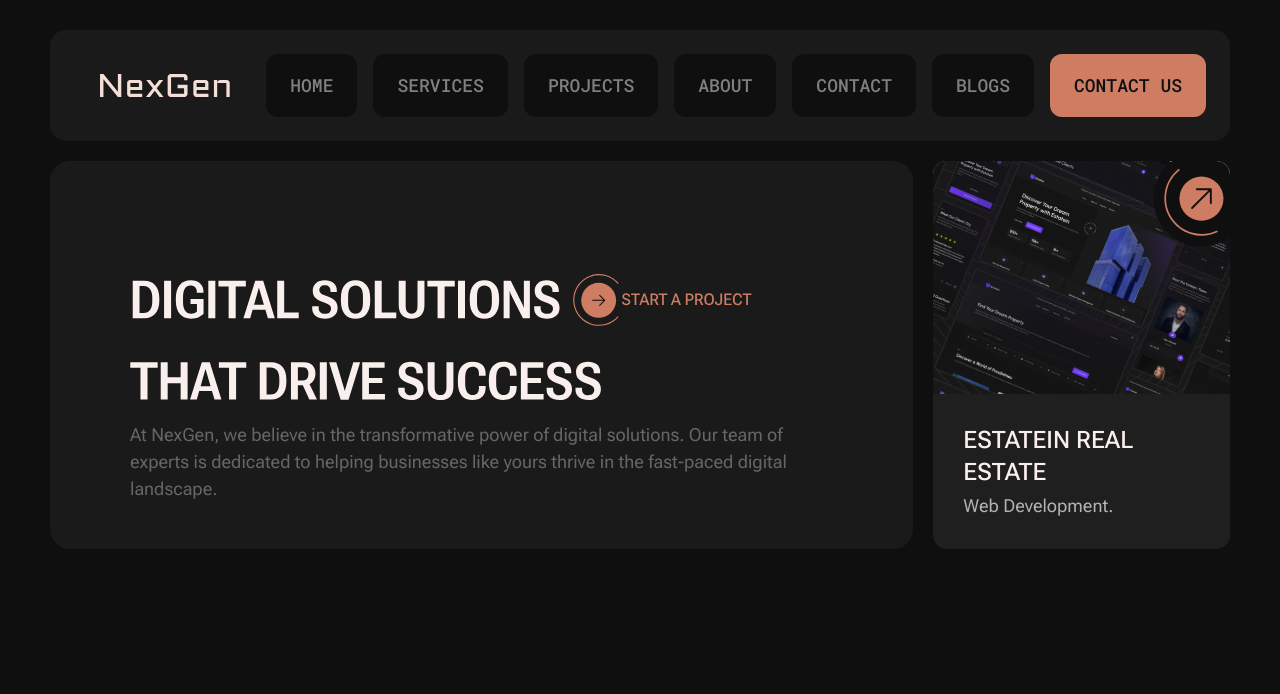
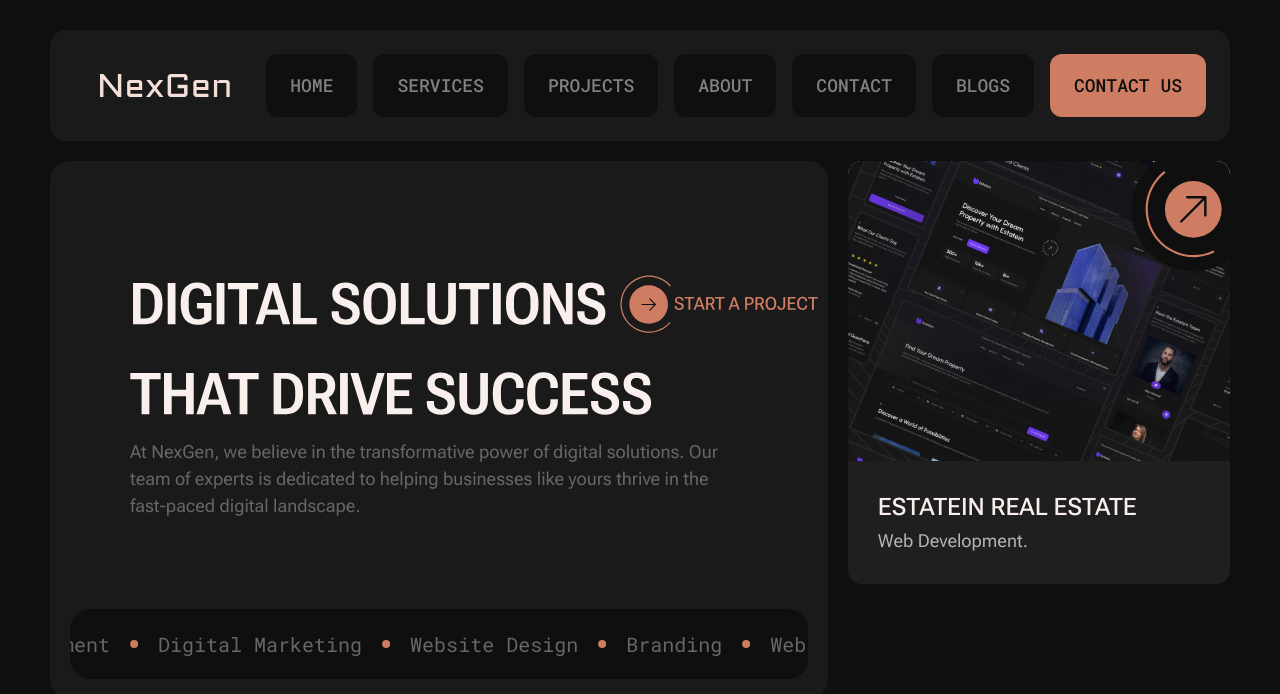
Before and after one commit to Gdzelishviliv/rowix-task, a React (Vite) app: page / in a window 1280 px wide. Shown: the top 694 px of the page. Built offline with nearby package versions, Linux system fonts and the light colour scheme.

Commit message:
feat[add]-ticker animation

```diff
--- a/src/App.css
+++ b/src/App.css
@@ -17,3 +17,15 @@ body {
   --font-flex: 'Roboto Flex', sans-serif;
   --font-mono: 'Roboto Mono', monospace;
 }
+@keyframes ticker-horizontal {
+  0% {
+    transform: translateX(0);
+  }
+  100% {
+    transform: translateX(-50%);
+  }
+}
+
+.animate-ticker-horizontal {
+  animation: ticker-horizontal var(--ticker-duration, 20s) linear infinite;
+}
--- a/src/components/atoms/HeaderButton.jsx
+++ b/src/components/atoms/HeaderButton.jsx
@@ -2,7 +2,7 @@ import React from "react";
 
 const HeaderButton = ({ name, variants }) => {
   const baseStyles =
-    "flex justify-center uppercase items-center text-[18px] h-[63px] px-6 py-[18px] rounded-xl cursor-pointer font-medium font-mono";
+    "flex justify-center uppercase items-center text-[18px] h-[63px] px-6 py-[18px] rounded-xl cursor-pointer font-medium font-mono transaition-all duration-300";
   const styles =
     variants === "contact"
       ? "text-[#0F0F0F] bg-[#CE7D63]"
--- /dev/null
+++ b/src/components/molecules/TickerAnimation.jsx
@@ -0,0 +1,32 @@
+import React from "react";
+
+const texts = [
+  "Digital Marketing",
+  "Website Design",
+  "Branding",
+  "Website Development",
+  "Mobile App Development",
+];
+
+const TickerAnimation = () => {
+  return (
+    <div className="flex justify-center items-center h-[70px] bg-[#0F0F0F] font-mono mt-[90px] mb-5 mx-5 rounded-[20px] overflow-hidden relative">
+      <div
+        className="absolute top-0 flex animate-ticker-horizontal"
+        style={{ "--ticker-duration": "20s" }}
+      >
+        {[...texts, ...texts].map((text, index) => (
+          <div
+            key={index}
+            className="flex items-center gap-5 text-[#676665] font-mono text-[20px] h-[70px] pl-5 shrink-0"
+          >
+            <span className="w-2 h-2 rounded-full bg-[#CE7D63]"></span>
+            <span className="whitespace-nowrap">{text}</span>
+          </div>
+        ))}
+      </div>
+    </div>
+  );
+};
+
+export default TickerAnimation;
--- a/src/components/organisms/Home.jsx
+++ b/src/components/organisms/Home.jsx
@@ -1,21 +1,25 @@
 import React from "react";
 import HomeContainerImage from "../../assets/HomeContainer.svg";
 import HomeSecondImage from "../../assets/HomeSecondImage.svg";
+import TickerAnimation from "../molecules/TickerAnimation";
+
 const Home = () => {
   return (
     <div className="flex gap-5">
-      <div className="bg-[#1A1A1A] rounded-[20px] pt-[100px] px-20">
+      <div className="bg-[#1A1A1A] rounded-[20px]">
         <img
+          className="mt-[100px] mx-20"
           src={HomeContainerImage}
           alt="home svg"
           width={1047}
           height={238}
         />
-        <p className="text-[#676665] text-[18px] font-regular font-flex">
+        <p className="text-[#676665] text-[18px] mx-20 font-regular font-flex max-w-[927px]">
           At NexGen, we believe in the transformative power of digital
           solutions. Our team of experts is dedicated to helping businesses like
           yours thrive in the fast-paced digital landscape.
         </p>
+        <TickerAnimation />
       </div>
       <div className="flex flex-col rounded-[20px] relative">
         <img
@@ -30,7 +34,7 @@ const Home = () => {
             Estatein Real Estate
           </h4>
           <p className="text-[#B3B3B2] text-[18px] font-regular font-flex">
-            Web Development.{" "}
+            Web Development.
           </p>
         </div>
       </div>
```
